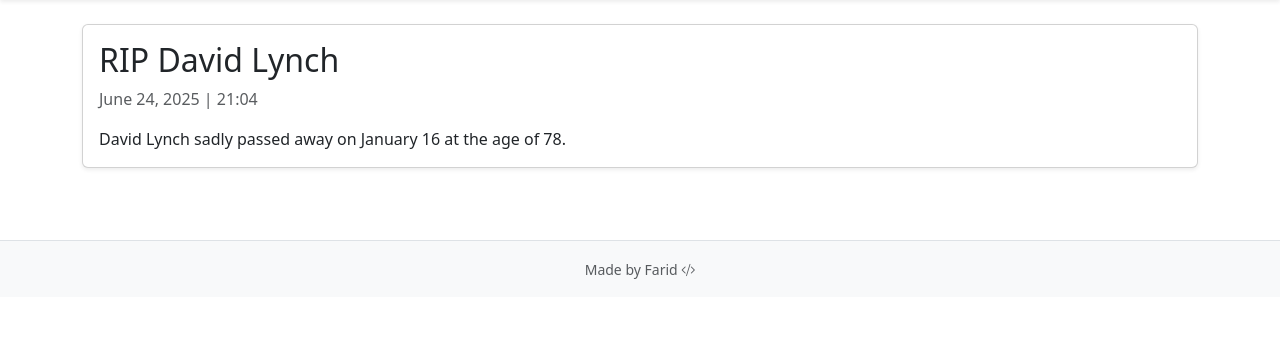
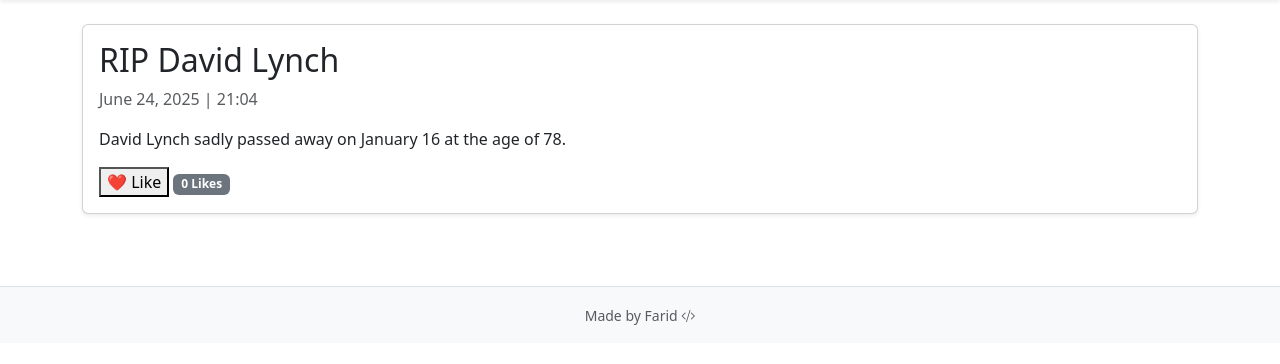
Before and after one commit to faridashirov/movie_news_blog, a Django app: page /1/ in a window 1280 px wide. Shown: the part 78-442 px from the top of the page. Run offline with Django 5.2, Linux system fonts and the light colour scheme; data comes from the database, SQL or seed files in the repository; data that the repository does not hold is empty.

Commit message:
Add like/unlike functionality for posts

```diff
--- a/blog/models.py
+++ b/blog/models.py
@@ -9,8 +9,12 @@
     post_date = models.DateField(default=date.today)
     post_time = models.TimeField(auto_now_add=True, editable=False)
     image = models.ImageField(upload_to='images/', blank=True, null=True)
+    likes = models.ManyToManyField(User, related_name='liked_posts', blank=True)
 
     author = models.ForeignKey(User, on_delete=models.CASCADE)
 
+    def get_like_count(self):
+        return self.likes.count()
+
     def __str__(self):
         return self.post_header
--- a/blog/urls.py
+++ b/blog/urls.py
@@ -4,8 +4,9 @@
 app_name = "blog"
 urlpatterns = [
     path('', views.PostList.as_view(), name='index'),
-    path('<int:post_id>/', views.post, name='post'),
+    path('<int:pk>/', views.post, name='post'),
     path('new_post/', views.new_post, name="new_post"),
     path('update/<int:pk>/', views.UpdatePost.as_view(), name="update_post"),
     path('delete/<int:pk>/', views.delete_post, name="delete_post"),
+    path('like/<int:pk>/', views.like_post, name='like_post'),
 ]
--- a/blog/views.py
+++ b/blog/views.py
@@ -43,8 +43,8 @@
     post.delete()
     return redirect("blog:index")
 
-def post(request, post_id):
-    post = get_object_or_404(Post, pk=post_id)
+def post(request, pk):
+    post = get_object_or_404(Post, pk=pk)
     return render(request, 'post.html', {"post": post})
 
 @login_required(login_url="/")
@@ -60,3 +60,13 @@
         form = PostForm()
 
     return render(request, "new_post.html", {"form": form})
+
+def like_post(request, pk):
+    post = get_object_or_404(Post, pk=pk)
+
+    if request.user in post.likes.all():
+        post.likes.remove(request.user)
+    else:
+        post.likes.add(request.user)
+
+    return redirect("blog:post", pk=pk)
--- a/templates/post.html
+++ b/templates/post.html
@@ -11,6 +11,17 @@
         <h2 class="card-title">{{ post.post_header }}</h2>
         <p class="text-muted">{{ post.post_date }} | {{ post.post_time|time:"H:i" }}</p>
         <p class="card-text">{{ post.post_text|linebreaksbr }}</p>
+
+        <form action="{% url 'blog:like_post' post.id %}" >
+          {% csrf_token %}
+          {% if user in post.likes.all %}
+            <button type="submit">💔 Remove Like</button>
+          {% else %}
+            <button type="submit">❤️ Like</button>
+          {% endif %}
+
+          <span class="badge bg-secondary">{{ post.get_like_count }} Likes</span>
+        </form>
 
         {% if user == post.author or user.is_superuser %}
           <div class="d-flex gap-2 mt-4">
```
Also changed, not shown: blog/migrations/0008_post_likes.py (added), media/images/wednesday.avif (added).
